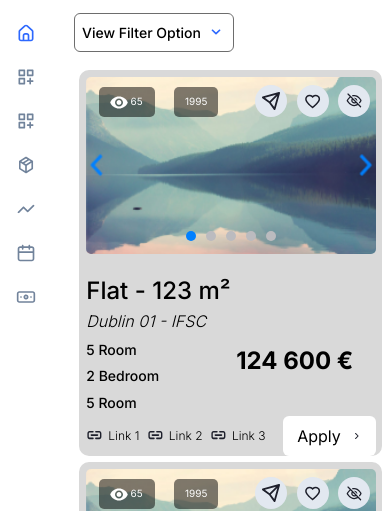
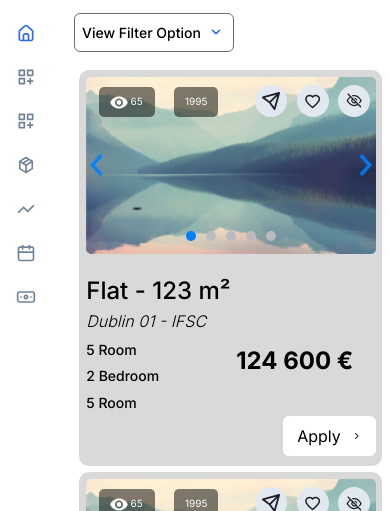
Before and after one commit to sakibsarkar/nextflat-dashboard, a Next.js app: page / in a window 390 px wide. Shown: the part 333-844 px from the top of the page. Built offline with nearby package versions, Linux system fonts and the light colour scheme.

Commit message:
responsive issue fixe

```diff
--- a/src/Cards/DisplayCard/DisplayCard.tsx
+++ b/src/Cards/DisplayCard/DisplayCard.tsx
@@ -62,7 +62,7 @@ const DisplayCard: React.FC<propsType> = ({ data }) => {
 
 
     return (
-        <div className="w-full sm:min-h-[195px] h-auto  bg-[#D9D9D9] pl-[7.3px] pr-[5.8px] pt-[7.19px] flex justify-start flex-col items-start gap-[16px] rounded-[10px] sm:flex-row">
+        <div className="w-full lg:min-h-[195px] h-auto  bg-[#D9D9D9] pl-[7.3px] pr-[5.8px] pt-[7.19px] sm:pt-[0px] lg:pt-[7.19px] flex justify-start flex-col items-center lg:items-start gap-[16px] rounded-[10px] sm:flex-row">
 
             {/* image slider */}
             <div className="w-full sm:min-w-[252.87px] h-[176.81px] rounded-[5px] overflow-hidden relative">
@@ -127,7 +127,7 @@ const DisplayCard: React.FC<propsType> = ({ data }) => {
             </div>
 
             {/* details */}
-            <div className="w-full flex flex-col items-start justify-start gap-[2.66px] pt-[2.87px] relative">
+            <div className="w-full flex flex-col items-start justify-start gap-[2.66px] pt-[2.87px] relative lg:pb-[0px] pb-[10px]">
 
                 {/* activity options*/}
                 <div className="hidden sm:flex justify-between items-center gap-[9.64px] absolute top-[8px] right-[5.8px]">
@@ -160,8 +160,8 @@ const DisplayCard: React.FC<propsType> = ({ data }) => {
                     </div>
                 </div>
 
-                <div className="flex justify-between w-full items-center">
-                    <div className="flex justify-center items-center gap-[7.36px]">
+                <div className="flex justify-end xsm:justify-between w-full items-center">
+                    <div className="hidden xsm:flex justify-center items-center gap-[7.36px]">
                         {
                             data.links.map((link, i) => <Link href={link.href} key={i + "link"} className="flex gap-[5.04px] items-center font-[300] text-[12px]">
                                 <LinkIcon />  Link {i + 1}
```
